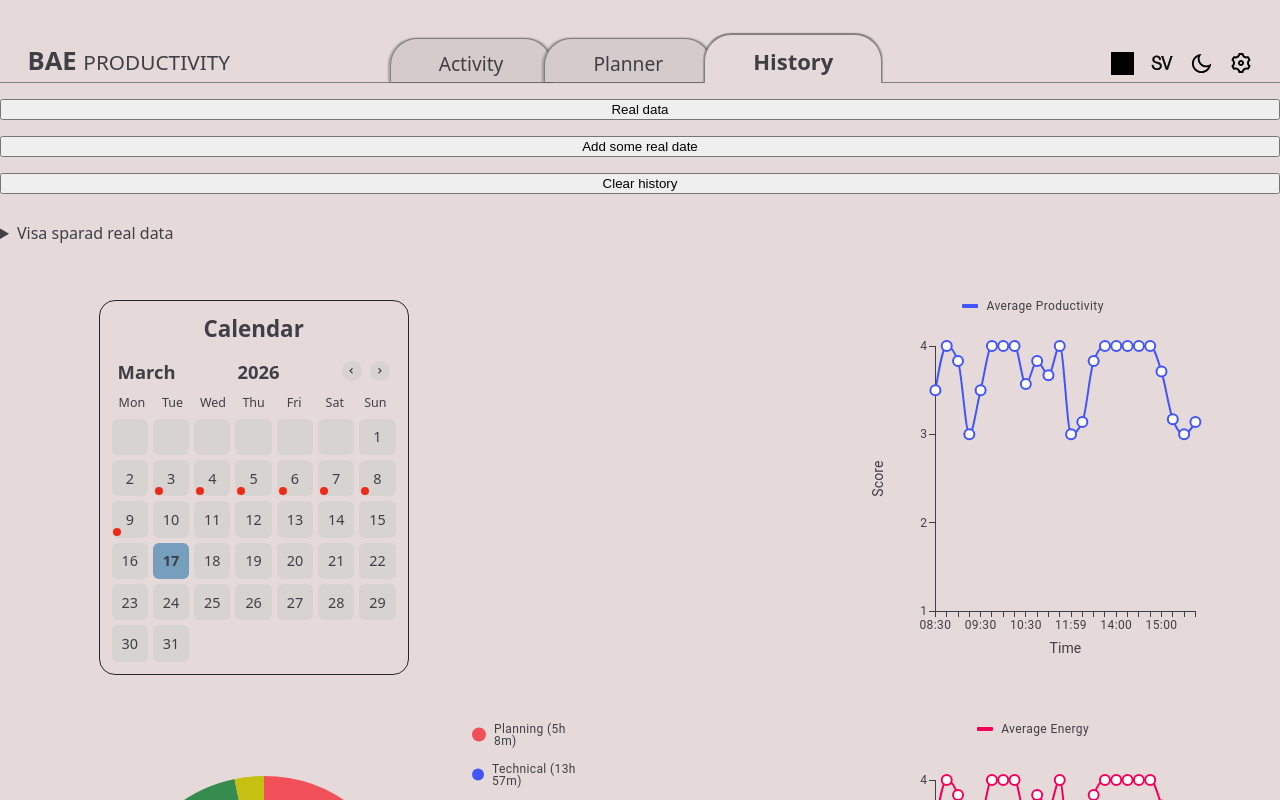
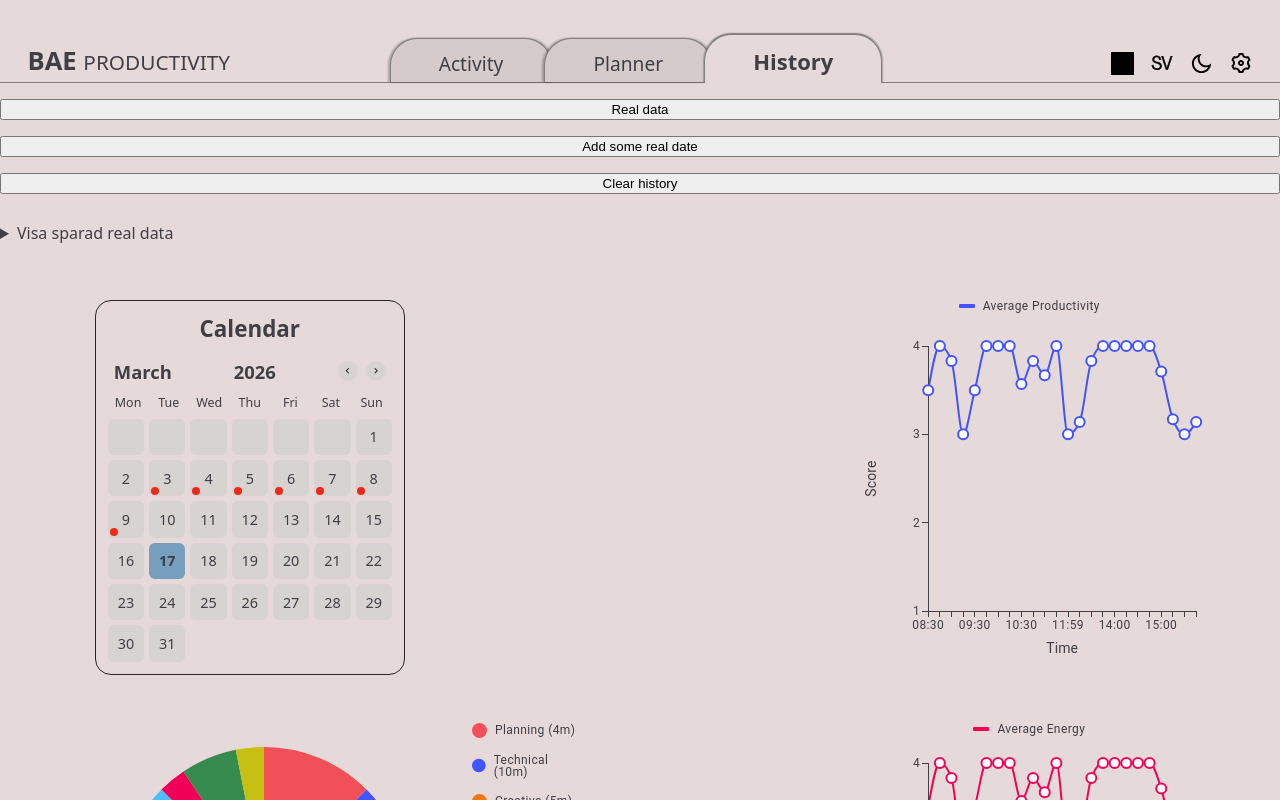
Before and after one commit to ollewarne/linkoping-pps, a React (Vite) app: page /history in a window 1280 px wide. Shown: the top 800 px of the page. Built offline with nearby package versions, Linux system fonts and the light colour scheme; grey boxes are pictures that could not be loaded.

Commit message:
fix: update time spent chart to convert stored seconds into minutes

```diff
--- a/src/components/Statistics/TimeSpentChart.jsx
+++ b/src/components/Statistics/TimeSpentChart.jsx
@@ -11,20 +11,24 @@ const formatTime = (minutes) => {
 export default function TimeSpentChart({ mockData, historyData, useRealData = false }) {
   const source = useRealData ? (historyData ?? {}) : mockData;
 
-  const aggregatedData = useMemo(
-    () =>
-      Object.values(source).reduce((acc, day) => {
-        (day.activities ?? []).forEach((activity) => {
-          const { category, totalTimeSpent } = activity;
-          acc[category] = (acc[category] || 0) + (totalTimeSpent || 0);
-        });
-        return acc;
-      }, {}),
-    [source]
-  );
+  const aggregatedData = useMemo(() => {
+    const activities = Array.isArray(source)
+      ? source
+      : Object.values(source).flatMap((day) => day.activities || []);
+
+    return activities.reduce((acc, activity) => {
+      const { category, totalTimeSpent } = activity;
+      // ändrat: totalTimeSpent är i sekunder nu (inte minuter) så annars det räknade ner mins istälet för sec
+      // vi behöver ändra tillbaka sen
+      // acc[category] = (acc[category] || 0) + (totalTimeSpent || 0);
+      acc[category] = (acc[category] || 0) + Math.floor((totalTimeSpent || 0) / 60);
+      return acc;
+    }, {});
+  }, [source]);
 
   const finalChartData = Object.entries(aggregatedData)
-    .filter(([, totalTimeSpent]) => totalTimeSpent > 60)
+  // ändrat: totalTimeSpent är i sekunder nu (inte minuter),vi behöver ändra tillbaka sen
+    .filter(([, totalTimeSpent]) => totalTimeSpent > 0)
     .map(([category, totalTimeSpent], index) => ({
       id: index,
       value: totalTimeSpent,
```
